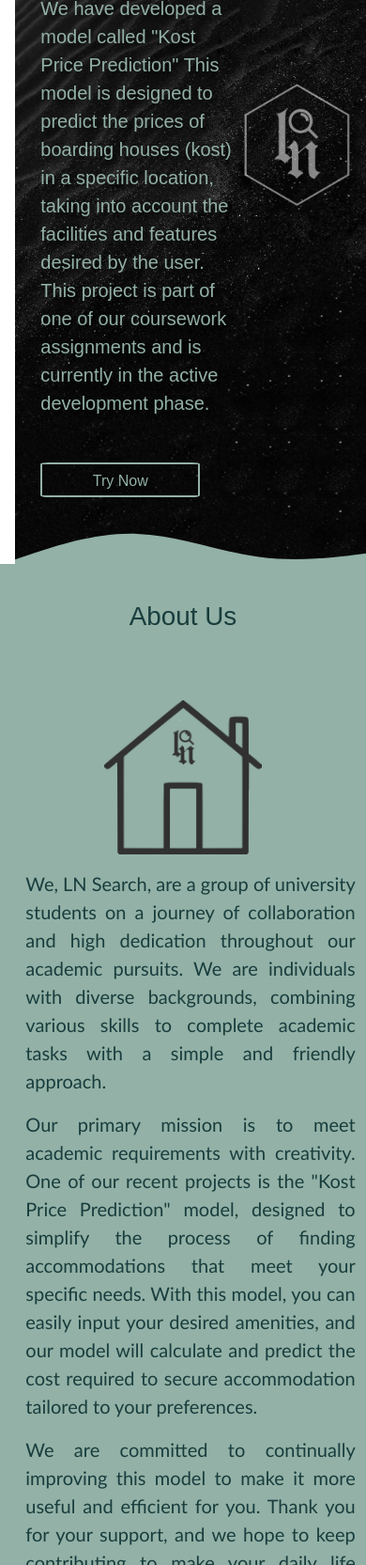
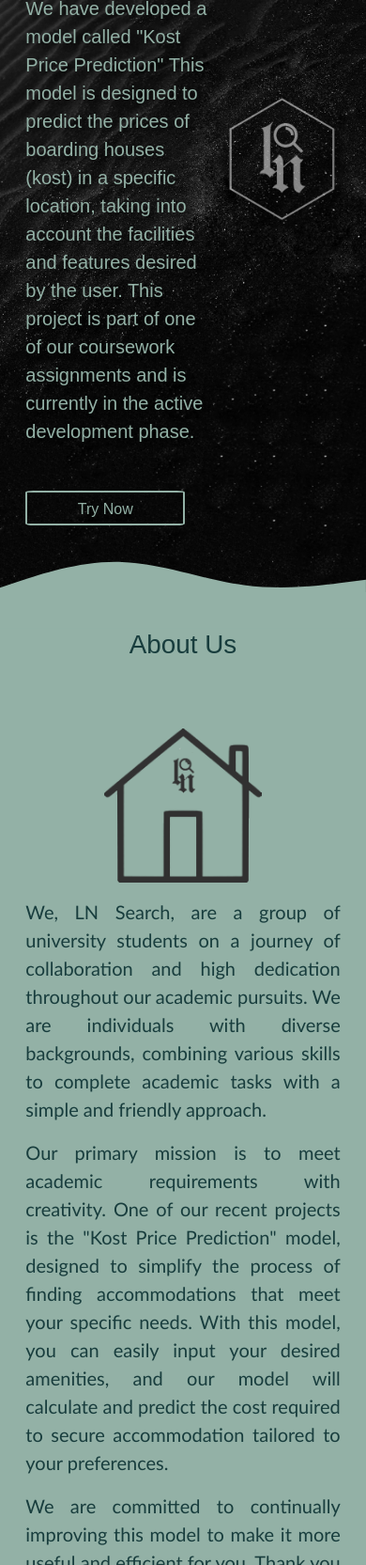
Before and after one commit to lawakBADUT/lawakBADUT.github.io, a plain HTML site: page index.html in a window 390 px wide. Shown: the part 335-2000 px from the top of the page at 94% size. Drawn offline with nearby package versions, Linux system fonts and the light colour scheme.

Commit message:
perbaikan navbar

```diff
--- a/style.css
+++ b/style.css
@@ -10,13 +10,13 @@
   #Home{
     background-image: url('jumbotronmobile.jpg');
     background-size: 100%;
-    margin-right: -1rem;
+    padding-right: -1rem;
   }
 
   #jt{
     margin-top: 3rem;
     padding-right: 0%;
-    margin-right: -1rem;
+    padding-right: -1rem;
   }
 
   #texthead1{
@@ -56,13 +56,13 @@
 
   #about{
     padding: 0;
-    margin-right: -1rem;
+    padding-right: -1rem;
   }
 
   #our-team,
   #footer,
   #abstrak{
-    margin-right: -1rem;
+    padding-right: -1rem;
   }
 }
 
@@ -84,10 +84,6 @@ body{
 }
 
 .nav-link {
-  pointer-events: none;
-}
-
-.nav-link:hover {
   pointer-events: auto;
 }
 
```
Also changed, not shown: index_ind.html (+3 -3 lines).
